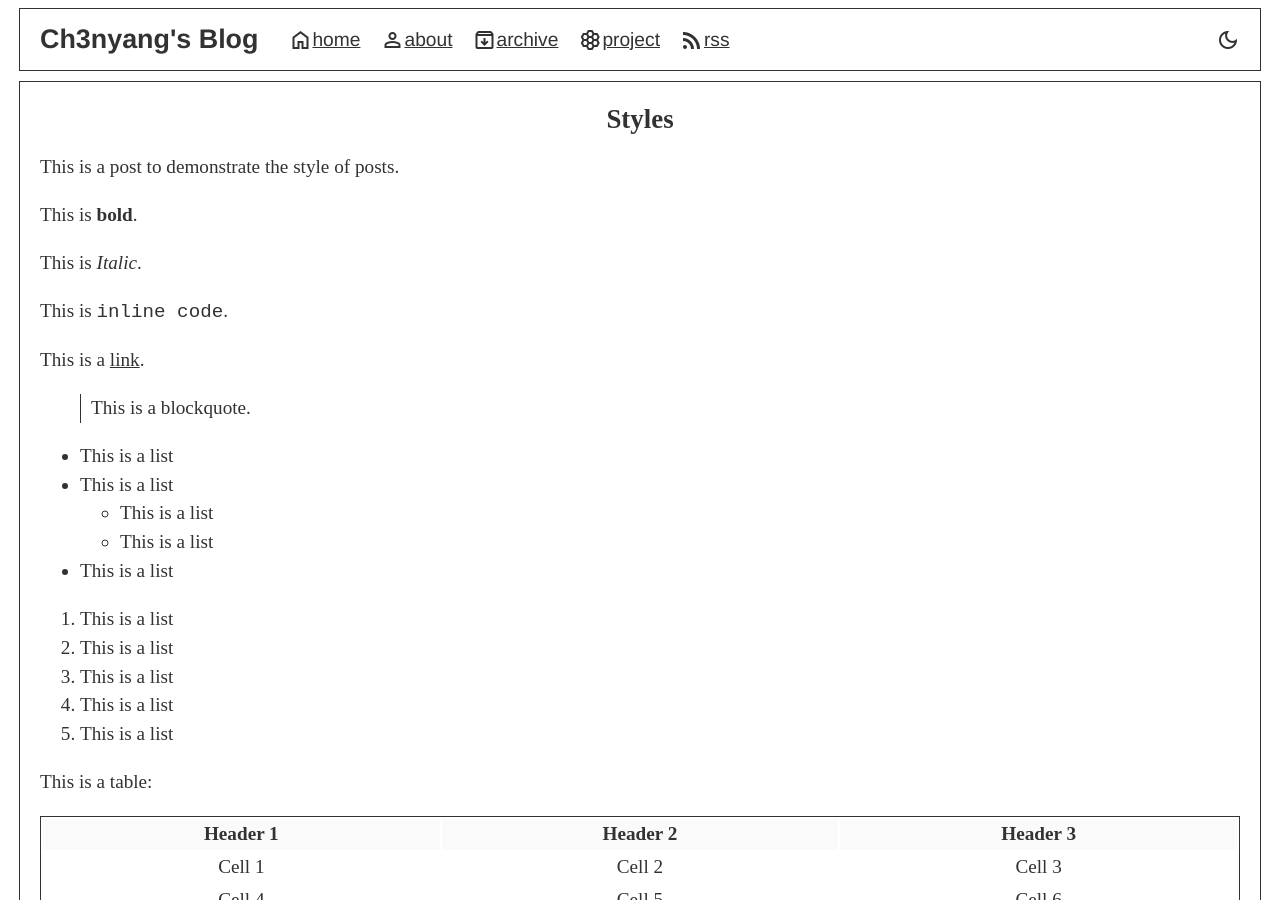
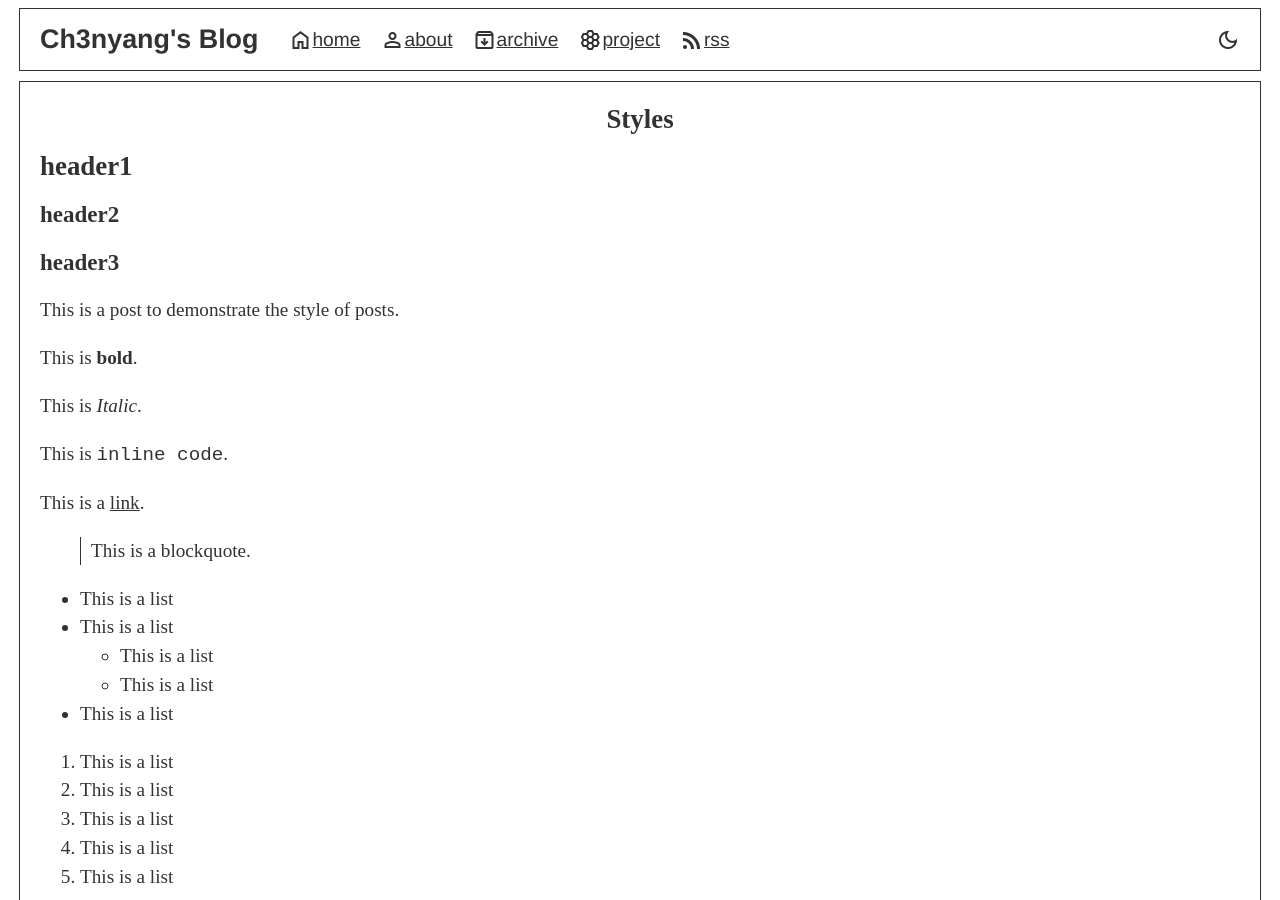
Before and after one commit to WCY-dt/ch3nyang-theme, a Jekyll site: the page built from _posts/2023-01-01-styles.md, in a window 1280 px wide and 900 px high. Built offline with Jekyll 4.4.1, drawn with Linux system fonts in a browser that asks for light colours.

Commit message:
Minor change in format

```diff
--- a/_posts/2023-01-01-styles.md
+++ b/_posts/2023-01-01-styles.md
@@ -4,6 +4,13 @@ title:  "Styles"
 date:   2023-01-01 00:00:02 +0800
 categories: style
 ---
+
+# header1
+
+## header2
+
+## header3
+
 This is a post to demonstrate the style of posts.
 
 This is **bold**.
--- a/assets/js/optimize.js
+++ b/assets/js/optimize.js
@@ -1,11 +1,7 @@
 document.onreadystatechange = function () {
     if (document.readyState === "interactive") {
-        // 获取所有的img标签
         var images = document.getElementsByTagName('img');
-
-        // 遍历所有的img标签
         for (var i = 0; i < images.length; i++) {
-            // 为每个img标签添加loading="lazy"
             images[i].setAttribute('loading', 'lazy');
         }
     }
```
Also changed, not shown: _posts/2023-01-01-welcome-to-jekyll.md (+3 -3 lines), assets/js/color_theme_switch.js (+1 -10 lines), README.md.
